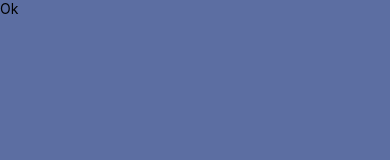
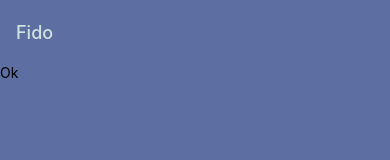
Before and after one commit to nhg0005/Fido-Remastered, a React Native app: screen / in a window 390 px wide. Shown: the top 160 px of the page. Built offline with nearby package versions, Linux system fonts and the light colour scheme.

Commit message:
Added React Native navigation and styled HomePage header

```diff
--- a/App.js
+++ b/App.js
@@ -15,18 +15,43 @@ import {
   useColorScheme,
   View,
 } from 'react-native';
+import {NavigationContainer} from '@react-navigation/native';
+import {createNativeStackNavigator} from '@react-navigation/native-stack';
 
-// import {
-//   Colors,
-//   DebugInstructions,
-//   Header,
-//   LearnMoreLinks,
-//   ReloadInstructions,
-// } from 'react-native/Libraries/NewAppScreen';
+const Stack = createNativeStackNavigator();
 
 const App = () => {
   return (
-    <SafeAreaView style={containerStyles.main}>
+    <NavigationContainer>
+      <Stack.Navigator>
+        <Stack.Screen
+          name="Home"
+          component={HomeScreen}
+          options={{
+            title: 'Fido',
+            headerLargeTitle: true,
+            headerLargeTitleStyle: {
+              color: '#D1E3DD',
+            },
+            headerTitleStyle: {
+              color: '#D1E3DD',
+            },
+            headerStyle: {
+              backgroundColor: '#5C6EA2',
+            },
+            headerShadowVisible: false,
+          }}
+        />
+      </Stack.Navigator>
+    </NavigationContainer>
+  );
+};
+
+const HomeScreen = () => {
+  return (
+    <SafeAreaView
+      style={containerStyles.main}
+      contentInsetAdjustmentBehavior="automatic">
       <StatusBar barStyle="light-content" />
       <ScrollView>
         <Text>Ok</Text>
@@ -47,87 +72,4 @@ const buttonStyles = StyleSheet.create({});
 
 const textStyles = StyleSheet.create({});
 
-// const Section = ({children, title}) => {
-//   const isDarkMode = useColorScheme() === 'dark';
-//   return (
-//     <View style={styles.sectionContainer}>
-//       <Text
-//         style={[
-//           styles.sectionTitle,
-//           {
-//             color: isDarkMode ? Colors.white : Colors.black,
-//           },
-//         ]}>
-//         {title}
-//       </Text>
-//       <Text
-//         style={[
-//           styles.sectionDescription,
-//           {
-//             color: isDarkMode ? Colors.light : Colors.dark,
-//           },
-//         ]}>
-//         {children}
-//       </Text>
-//     </View>
-//   );
-// };
-
-// const App = () => {
-//   const isDarkMode = useColorScheme() === 'dark';
-
-//   const backgroundStyle = {
-//     backgroundColor: isDarkMode ? Colors.darker : Colors.lighter,
-//   };
-
-//   return (
-//     <SafeAreaView style={backgroundStyle}>
-//       <StatusBar barStyle={isDarkMode ? 'light-content' : 'dark-content'} />
-//       <ScrollView
-//         contentInsetAdjustmentBehavior="automatic"
-//         style={backgroundStyle}>
-//         <Header />
-//         <View
-//           style={{
-//             backgroundColor: isDarkMode ? Colors.black : Colors.white,
-//           }}>
-//           <Section title="Step One">
-//             Edit <Text style={styles.highlight}>App.js</Text> to change this
-//             screen and then come back to see your edits.
-//           </Section>
-//           <Section title="See Your Changes">
-//             <ReloadInstructions />
-//           </Section>
-//           <Section title="Debug">
-//             <DebugInstructions />
-//           </Section>
-//           <Section title="Learn More">
-//             Read the docs to discover what to do next:
-//           </Section>
-//           <LearnMoreLinks />
-//         </View>
-//       </ScrollView>
-//     </SafeAreaView>
-//   );
-// };
-
-// const styles = StyleSheet.create({
-//   sectionContainer: {
-//     marginTop: 32,
-//     paddingHorizontal: 24,
-//   },
-//   sectionTitle: {
-//     fontSize: 24,
-//     fontWeight: '600',
-//   },
-//   sectionDescription: {
-//     marginTop: 8,
-//     fontSize: 18,
-//     fontWeight: '400',
-//   },
-//   highlight: {
-//     fontWeight: '700',
-//   },
-// });
-
 export default App;
--- a/package.json
+++ b/package.json
@@ -10,8 +10,12 @@
     "lint": "eslint ."
   },
   "dependencies": {
+    "@react-navigation/native": "^6.0.10",
+    "@react-navigation/native-stack": "^6.6.1",
     "react": "17.0.2",
-    "react-native": "0.68.1"
+    "react-native": "0.68.1",
+    "react-native-safe-area-context": "^4.2.4",
+    "react-native-screens": "^3.13.1"
   },
   "devDependencies": {
     "@babel/core": "^7.12.9",
```
Also changed, not shown: 2 other files (tests, documents, lock files or other folders).
